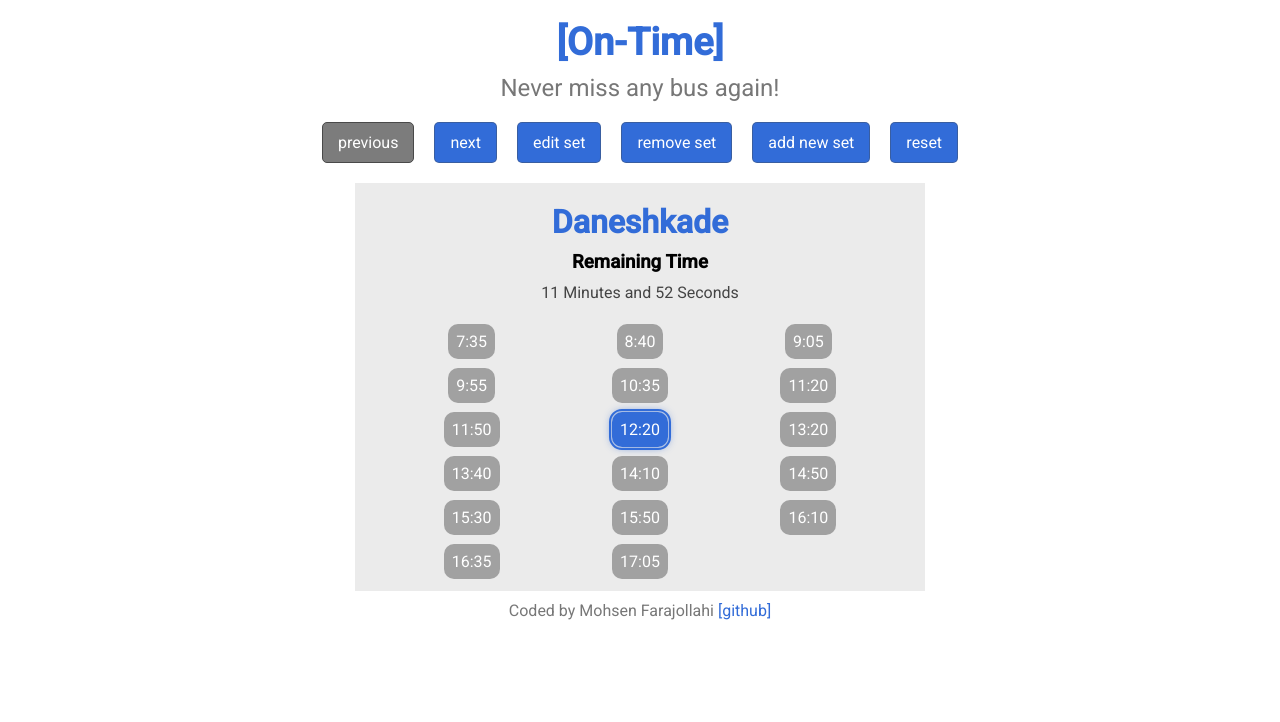
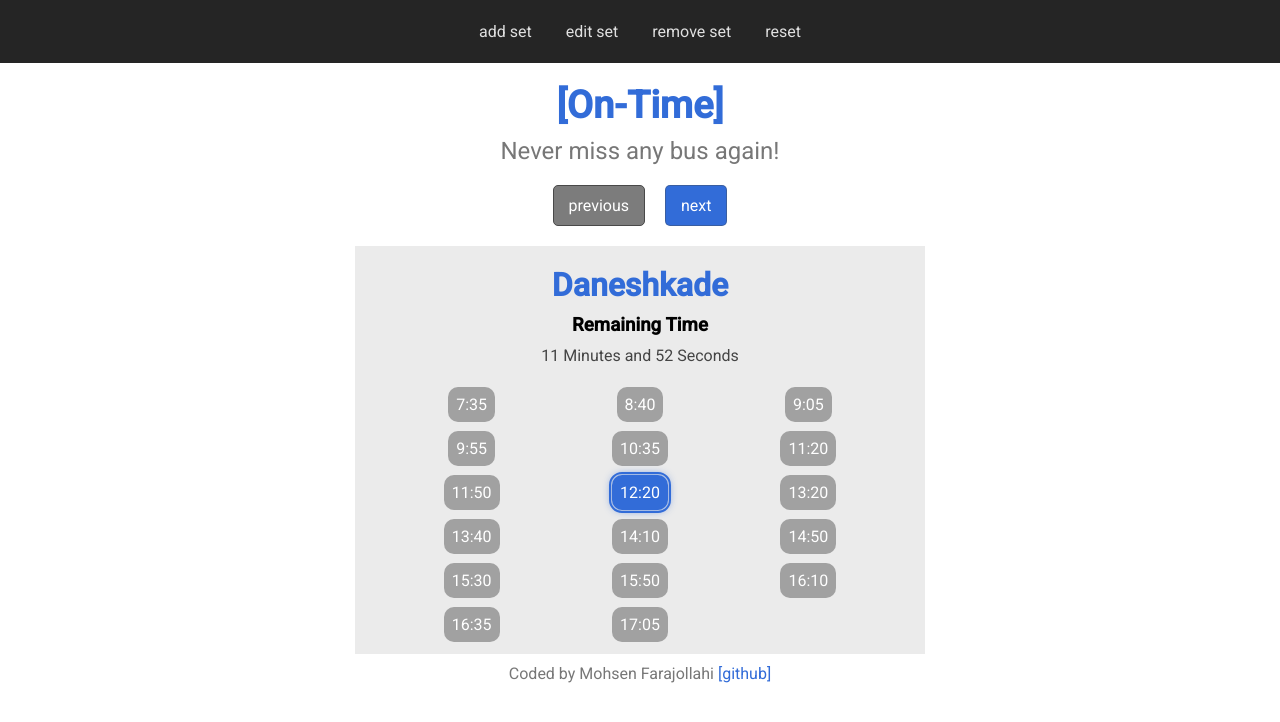
Before and after one commit to mohsenfaraj/on-time, a React (Vite) app: page / in a window 1280 px wide. Shown: the top 722 px of the page. Built offline with nearby package versions, Linux system fonts and the light colour scheme.

Commit message:
added navbar for action buttons

```diff
--- a/src/App.jsx
+++ b/src/App.jsx
@@ -158,16 +158,20 @@ useEffect(() => {
   }
   return (
     <div>
+      <div className="nav">
+      <button onClick={showAddSet}>add set</button>
+        <button onClick={showEditSet}>edit set</button>
+        <button onClick={removeSet} disabled = {times.length <= 1}>remove set</button>
+        <button onClick={reset}>reset</button>
+      </div>
       <div className="header">
       <h1>[On-Time]</h1>
       <p>Never miss any bus again!</p>
       </div>
-      <button onClick={prevTimer} disabled={activeTimer == 0}>previous</button>
-      <button onClick={nextTimer} disabled={activeTimer + 1 == times.length}>next</button>
-      <button onClick={showEditSet}>edit set</button>
-      <button onClick={removeSet} disabled = {times.length <= 1}>remove set</button>
-      <button onClick={showAddSet}>add new set</button>
-      <button onClick={reset}>reset</button>
+      <div className="row">
+        <button onClick={prevTimer} disabled={activeTimer == 0}>previous</button>
+        <button onClick={nextTimer} disabled={activeTimer + 1 == times.length}>next</button>
+      </div>
       <Timer timer = {times[activeTimer]} remaining = {remaining[0]} timeIndex = {remaining[1]}/>
       <div className="footer">
       <p>Coded by Mohsen Farajollahi  <a href="https://github.com/mohsenfaraj/on-time" target="_blank">[github]</a></p>
--- a/src/style.css
+++ b/src/style.css
@@ -42,11 +42,30 @@ button , input[type="submit"] , input[type="button"] {
     color: #fff;
     font-family: 'Roboto' , sans-serif;
     font-size: 16px;
+    cursor: pointer;
 }
 button:disabled , input[type="submit"]:disabled , input[type="button"]:disabled {
     border: 1px solid #494949;
     background: #7c7c7c;
     color: #fff;
+}
+.nav {
+    display: flex;
+    justify-content: center;
+    background-color: #252525;
+    padding: 10px 0;
+}
+.nav button {
+    font-size: 16px;
+    margin: 2px;
+    background-color: transparent ;
+    color: #e0e0e0;
+    border: 0 none;
+    transition: all .5s ease;
+}
+.nav button:hover {
+    color: var(--primary);
+    transition: all .5s ease;
 }
 .active span {
     background-color: var(--primary);
```
